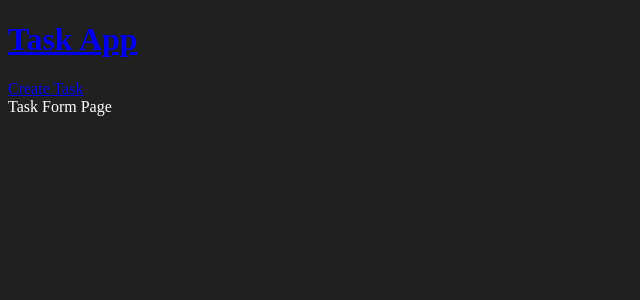
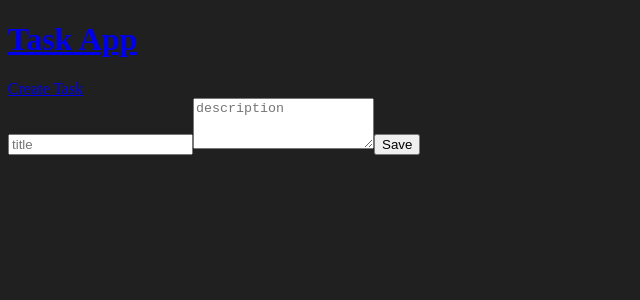
Before and after one commit to facuzavaleta/django-crud-react, a React (Vite) app in the folder client/: page /tasks-create in a window 1280 px wide. Shown: the top 300 px of the page, without its empty margins (0-640 px from the left). Built offline with nearby package versions, Linux system fonts and the light colour scheme.

Commit message:
creado task form, aun no funciona

```diff
--- a/client/src/pages/TaskFormPage.jsx
+++ b/client/src/pages/TaskFormPage.jsx
@@ -1,5 +1,28 @@
+import {useForm} from "react-hook-form";
+
 export function TaskFormPage() {
-    return (
-      <div>Task Form Page</div>
+
+  const {register, handleSubmit, formState: {errors}} = useForm()
+
+  const onSubmit = handleSubmit(data => {
+    console.log(data)
+  })
+
+  return (
+      <div>
+        <form onSubmit={onSubmit}>
+          <input type="text" placeholder="title"
+            {...register("title", {required: true})}
+          />
+          {errors.title && <span>this field is required</span>}
+
+          <textarea rows="3" placeholder="description"
+            {...register("description", {required: true})}
+          ></textarea>
+          {errors.description && <span>this field is required</span>}
+
+          <button>Save</button>
+        </form>
+      </div>
     )
   }
```
